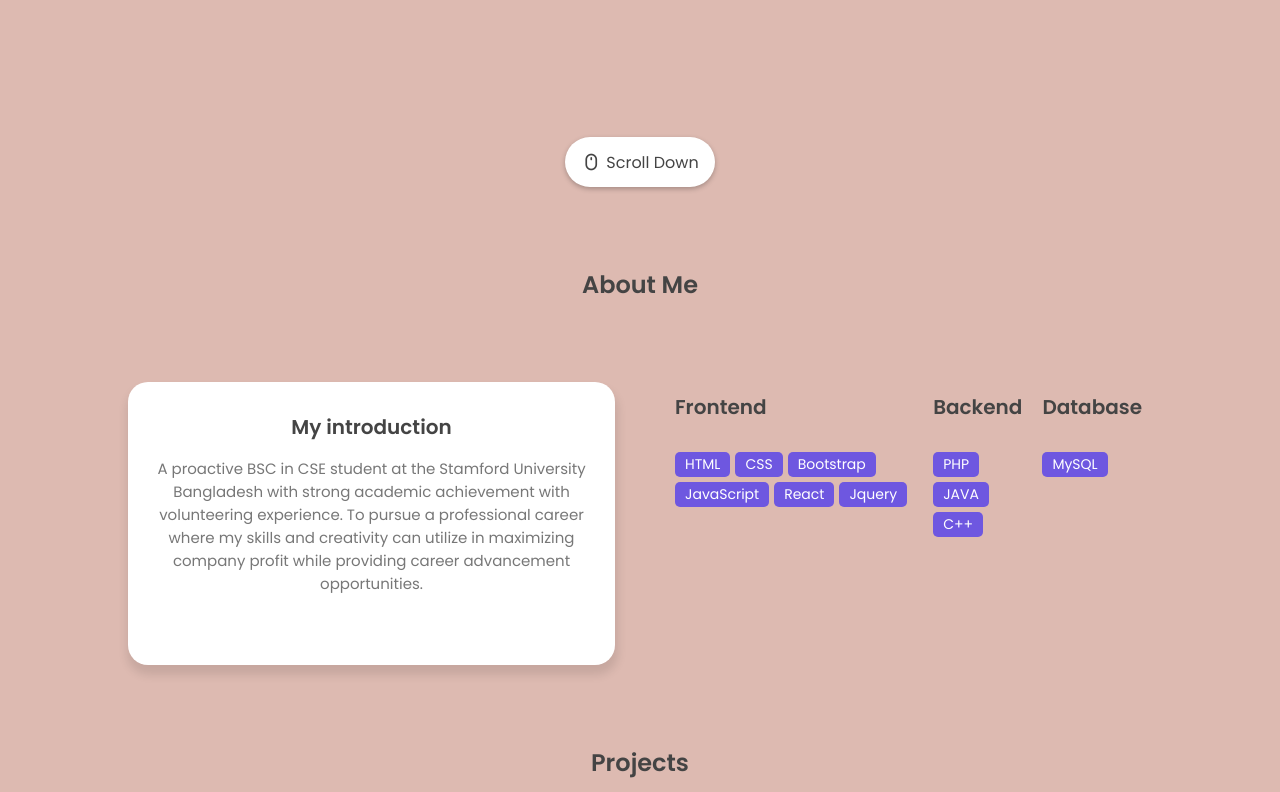
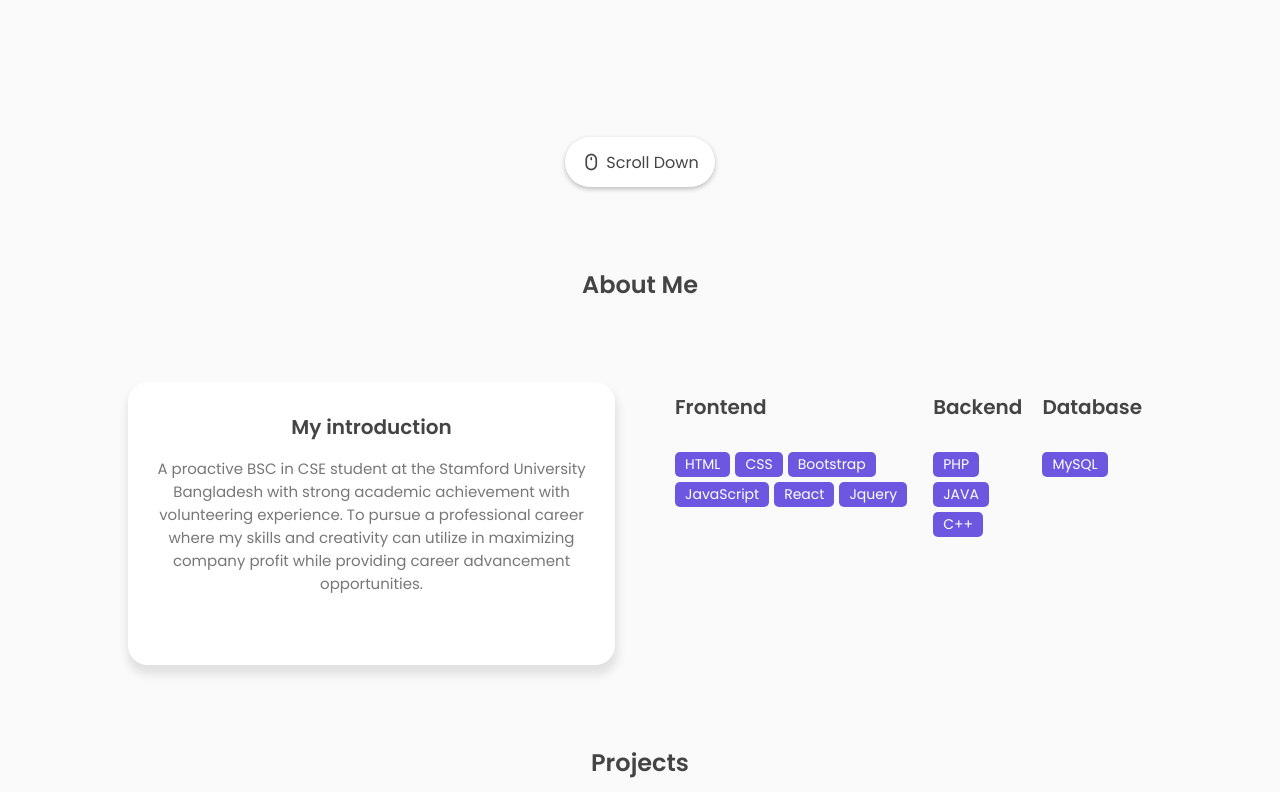
Before and after one commit to MohammadYounus68/portfolio, a plain HTML site: page index.html in a window 1280 px wide. Shown: the part 613-1405 px from the top of the page. Drawn offline with nearby package versions, Linux system fonts and the light colour scheme.

Commit message:
body background edit

```diff
--- a/assets/css/style.css
+++ b/assets/css/style.css
@@ -77,8 +77,8 @@ i{
 
 /* ------- BASE -------- */
 body{
-/*    background: var(--body-color);*/
-    background-color: #DDBAB1;
+    background: var(--body-color);
+
 }
 .container{
     width: 100%;
```
